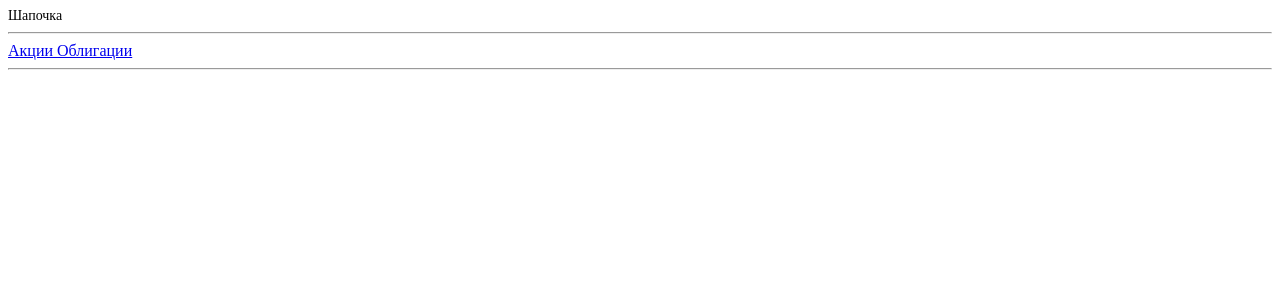
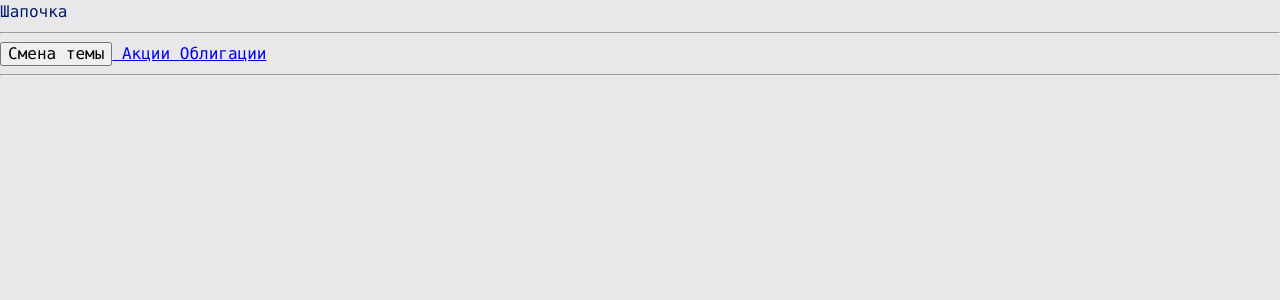
Before and after one commit to JelbyDev/finance, a Vue app: page / in a window 1280 px wide. Shown: the top 300 px of the page. Built offline with nearby package versions, Linux system fonts and the light colour scheme; the HTML template or start-up script is replaced by a standard one.

Commit message:
feat(All): Базовое внедрение темизации

```diff
--- a/src/App.vue
+++ b/src/App.vue
@@ -1,3 +1,23 @@
+<script setup lang="ts">
+import {
+  THEME, LOCAL_STORAGE_THEME_KEY,
+  THEME_CONTEXT_NAME,
+  useTheme, type Theme,
+  type ThemeContext,
+} from '@/theme/useTheme';
+import { provide } from 'vue';
+
+const defaultTheme = localStorage.getItem(LOCAL_STORAGE_THEME_KEY) as Theme || THEME.LIGHT;
+
+const theme = useTheme(defaultTheme);
+provide<ThemeContext>(THEME_CONTEXT_NAME, theme);
+</script>
+
 <template>
-  <RouterView />
+  <div
+    class="app"
+    :class="`${theme.theme.value}`"
+  >
+    <RouterView />
+  </div>
 </template>
--- /dev/null
+++ b/src/assets/styles/base/normalize.scss
@@ -0,0 +1,351 @@
+/*! normalize.css v8.0.1 | MIT License | github.com/necolas/normalize.css */
+
+/* Document
+   ========================================================================== */
+
+/**
+ * 1. Correct the line height in all browsers.
+ * 2. Prevent adjustments of font size after orientation changes in iOS.
+ */
+
+html {
+  line-height: 1.15; /* 1 */
+  text-size-adjust: 100%; /* 2 */
+}
+
+/* Sections
+   ========================================================================== */
+
+/**
+ * Remove the margin in all browsers.
+ */
+
+body {
+  margin: 0;
+}
+
+/**
+ * Render the `main` element consistently in IE.
+ */
+
+main {
+  display: block;
+}
+
+/**
+ * Correct the font size and margin on `h1` elements within `section` and
+ * `article` contexts in Chrome, Firefox, and Safari.
+ */
+
+h1 {
+  margin: 0.67em 0;
+  font-size: 2em;
+}
+
+/* Grouping content
+   ========================================================================== */
+
+/**
+ * 1. Add the correct box sizing in Firefox.
+ * 2. Show the overflow in Edge and IE.
+ */
+
+hr {
+  overflow: visible; /* 2 */
+  box-sizing: content-box; /* 1 */
+  height: 0; /* 1 */
+}
+
+/**
+ * 1. Correct the inheritance and scaling of font size in all browsers.
+ * 2. Correct the odd `em` font sizing in all browsers.
+ */
+
+pre {
+  font-family: monospace; /* 1 */
+  font-size: 1em; /* 2 */
+}
+
+/* Text-level semantics
+   ========================================================================== */
+
+/**
+ * Remove the gray background on active links in IE 10.
+ */
+
+a {
+  background-color: transparent;
+}
+
+/**
+ * 1. Remove the bottom border in Chrome 57-
+ * 2. Add the correct text decoration in Chrome, Edge, IE, Opera, and Safari.
+ */
+
+abbr[title] {
+  text-decoration: underline; /* 2 */
+  text-decoration: underline dotted; /* 2 */
+  border-bottom: none; /* 1 */
+}
+
+/**
+ * Add the correct font weight in Chrome, Edge, and Safari.
+ */
+
+b,
+strong {
+  font-weight: bolder;
+}
+
+/**
+ * 1. Correct the inheritance and scaling of font size in all browsers.
+ * 2. Correct the odd `em` font sizing in all browsers.
+ */
+
+code,
+kbd,
+samp {
+  font-family: monospace; /* 1 */
+  font-size: 1em; /* 2 */
+}
+
+/**
+ * Add the correct font size in all browsers.
+ */
+
+small {
+  font-size: 80%;
+}
+
+/**
+ * Prevent `sub` and `sup` elements from affecting the line height in
+ * all browsers.
+ */
+
+sub,
+sup {
+  position: relative;
+  font-size: 75%;
+  line-height: 0;
+  vertical-align: baseline;
+}
+
+sub {
+  bottom: -0.25em;
+}
+
+sup {
+  top: -0.5em;
+}
+
+/* Embedded content
+   ========================================================================== */
+
+/**
+ * Remove the border on images inside links in IE 10.
+ */
+
+img {
+  border-style: none;
+}
+
+/* Forms
+   ========================================================================== */
+
+/**
+ * 1. Change the font styles in all browsers.
+ * 2. Remove the margin in Firefox and Safari.
+ */
+
+button,
+input,
+optgroup,
+select,
+textarea {
+  margin: 0; /* 2 */
+  font-family: inherit; /* 1 */
+  font-size: 100%; /* 1 */
+  line-height: 1.15; /* 1 */
+}
+
+/**
+ * Show the overflow in IE.
+ * 1. Show the overflow in Edge.
+ */
+
+button,
+input {
+  /* 1 */
+  overflow: visible;
+}
+
+/**
+ * Remove the inheritance of text transform in Edge, Firefox, and IE.
+ * 1. Remove the inheritance of text transform in Firefox.
+ */
+
+button,
+select {
+  /* 1 */
+  text-transform: none;
+}
+
+/**
+ * Correct the inability to style clickable types in iOS and Safari.
+ */
+
+button,
+[type='button'],
+[type='reset'],
+[type='submit'] {
+  appearance: auto;
+}
+
+/**
+ * Remove the inner border and padding in Firefox.
+ */
+
+button::-moz-focus-inner,
+[type='button']::-moz-focus-inner,
+[type='reset']::-moz-focus-inner,
+[type='submit']::-moz-focus-inner {
+  padding: 0;
+  border-style: none;
+}
+
+/**
+ * Restore the focus styles unset by the previous rule.
+ */
+
+button:-moz-focusring,
+[type='button']:-moz-focusring,
+[type='reset']:-moz-focusring,
+[type='submit']:-moz-focusring {
+  outline: 1px dotted ButtonText;
+}
+
+/**
+ * Correct the padding in Firefox.
+ */
+
+fieldset {
+  padding: 0.35em 0.75em 0.625em;
+}
+
+/**
+ * 1. Correct the text wrapping in Edge and IE.
+ * 2. Correct the color inheritance from `fieldset` elements in IE.
+ * 3. Remove the padding so developers are not caught out when they zero out
+ *    `fieldset` elements in all browsers.
+ */
+
+legend {
+  display: table; /* 1 */
+  box-sizing: border-box; /* 1 */
+  max-width: 100%; /* 1 */
+  padding: 0; /* 3 */
+  color: inherit; /* 2 */
+  white-space: normal; /* 1 */
+}
+
+/**
+ * Add the correct vertical alignment in Chrome, Firefox, and Opera.
+ */
+
+progress {
+  vertical-align: baseline;
+}
+
+/**
+ * Remove the default vertical scrollbar in IE 10+.
+ */
+
+textarea {
+  overflow: auto;
+}
+
+/**
+ * 1. Add the correct box sizing in IE 10.
+ * 2. Remove the padding in IE 10.
+ */
+
+[type='checkbox'],
+[type='radio'] {
+  box-sizing: border-box; /* 1 */
+  padding: 0; /* 2 */
+}
+
+/**
+ * Correct the cursor style of increment and decrement buttons in Chrome.
+ */
+
+[type='number']::-webkit-inner-spin-button,
+[type='number']::-webkit-outer-spin-button {
+  height: auto;
+}
+
+/**
+ * 1. Correct the odd appearance in Chrome and Safari.
+ * 2. Correct the outline style in Safari.
+ */
+
+[type='search'] {
+  appearance: textfield; /* 1 */
+  outline-offset: -2px; /* 2 */
+}
+
+/**
+ * Remove the inner padding in Chrome and Safari on macOS.
+ */
+
+[type='search']::-webkit-search-decoration {
+  appearance: none;
+}
+
+/**
+ * 1. Correct the inability to style clickable types in iOS and Safari.
+ * 2. Change font properties to `inherit` in Safari.
+ */
+
+::-webkit-file-upload-button {
+  font: inherit; /* 2 */
+  appearance: auto; /* 1 */
+}
+
+/* Interactive
+   ========================================================================== */
+
+/*
+ * Add the correct display in Edge, IE 10+, and Firefox.
+ */
+
+details {
+  display: block;
+}
+
+/*
+ * Add the correct display in all browsers.
+ */
+
+summary {
+  display: list-item;
+}
+
+/* Misc
+   ========================================================================== */
+
+/**
+ * Add the correct display in IE 10+.
+ */
+
+template {
+  display: none;
+}
+
+/**
+ * Add the correct display in IE 10.
+ */
+
+[hidden] {
+  display: none;
+}
--- /dev/null
+++ b/src/assets/styles/index.scss
@@ -0,0 +1,15 @@
+@use './base/normalize';
+@use './variables/globals';
+@use './themes/light';
+@use './themes/dark';
+
+.app {
+  font-family: var(--font-family-main);
+  font-size: var(--font-size-m);
+  line-height: var(--font-line-m);
+
+  background-color: var(--bg-color);
+  color: var(--primary-color);
+
+  min-height: 100vh;
+}
--- /dev/null
+++ b/src/assets/styles/themes/dark.scss
@@ -0,0 +1,6 @@
+.app.dark {
+  --bg-color: #090949;
+
+  --primary-color: #049604;
+  --secondary-color: #04ff04;
+}
--- /dev/null
+++ b/src/assets/styles/themes/light.scss
@@ -0,0 +1,6 @@
+.app.light {
+  --bg-color: #e8e8ea;
+
+  --primary-color: #041c65;
+  --secondary-color: #0449e0;
+}
--- /dev/null
+++ b/src/assets/styles/variables/globals.scss
@@ -0,0 +1,8 @@
+:root {
+  --font-family-main: 'Consolas', 'Arial', 'Helvetica', sans-serif;
+  --font-size-m: 16px;
+  --font-line-m: 24px;
+
+  --font-size-l: 24px;
+  --font-line-l: 32px;
+}
--- a/src/layouts/DefaultLayout.vue
+++ b/src/layouts/DefaultLayout.vue
@@ -1,3 +1,11 @@
+<script setup lang="ts">
+import { type ThemeContext, THEME_CONTEXT_NAME } from '@/theme/useTheme';
+import { inject } from 'vue';
+
+
+const theme = inject<ThemeContext>(THEME_CONTEXT_NAME);
+</script>
+
 <template>
   <div>
     <div class="gg">
@@ -7,11 +15,15 @@
     <hr>
 
     <div>
-      <RouterLink to="/">
+      <button @click="theme?.toggleTheme">
+        Смена темы
+      </button>
+
+      <RouterLink :to="{name: 'shares'}">
         Акции
       </RouterLink>
 
-      <RouterLink to="/2">
+      <RouterLink :to="{name: 'bonds'}">
         Облигации
       </RouterLink>
     </div>
@@ -21,9 +33,3 @@
     <RouterView />
   </div>
 </template>
-
-<style scope>
-.gg{
-font-size: 14px;
-}
-</style>
--- a/src/main.ts
+++ b/src/main.ts
@@ -2,6 +2,8 @@
 import { registerPlugins } from '@/plugins';
 import App from '@/App.vue';
 import router from '@/router';
+
+import '@/assets/styles/index.scss';
 
 const app = createApp(App);
 app.use(router);
--- /dev/null
+++ b/src/theme/useTheme.ts
@@ -0,0 +1,32 @@
+import { ref, type Ref } from 'vue';
+
+export const THEME = {
+  LIGHT: 'light',
+  DARK: 'dark',
+} as const;
+
+export const LOCAL_STORAGE_THEME_KEY = 'app-theme';
+
+export const THEME_CONTEXT_NAME = 'app-theme';
+
+export type Theme = typeof THEME[keyof typeof THEME];
+
+export type ThemeContext = {
+  theme: Ref<Theme>;
+  toggleTheme: () => void
+}
+
+export function useTheme(defaultTheme: Theme): ThemeContext {
+  const theme = ref<Theme>(defaultTheme);
+
+  const toggleTheme = () => {
+    const newTheme = theme.value === THEME.DARK ? THEME.LIGHT : THEME.DARK
+    theme.value = newTheme;
+    localStorage.setItem(LOCAL_STORAGE_THEME_KEY, newTheme);
+  }
+
+  return {
+    theme,
+    toggleTheme,
+  }
+}
```
Also changed, not shown: .stylelintrc.cjs.
